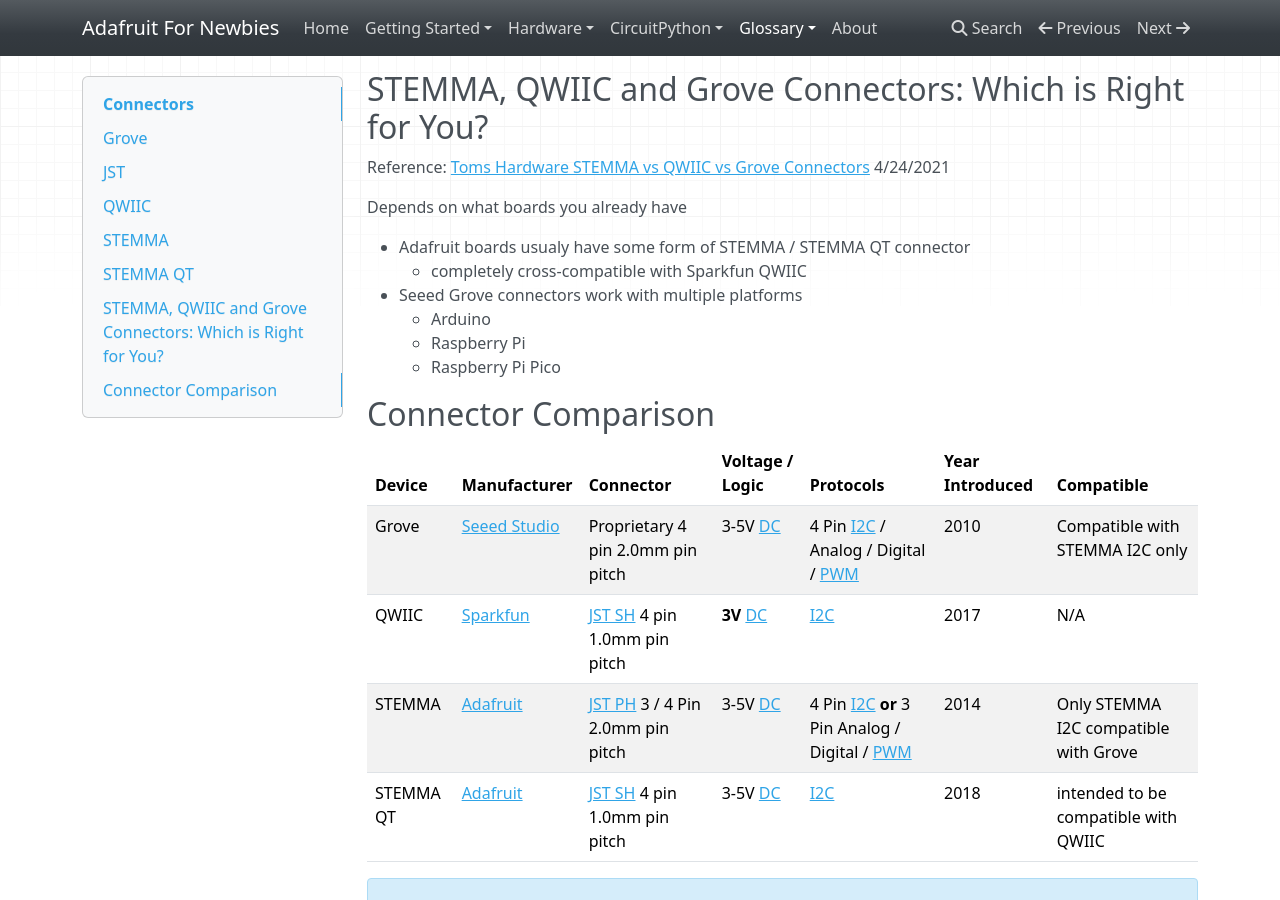
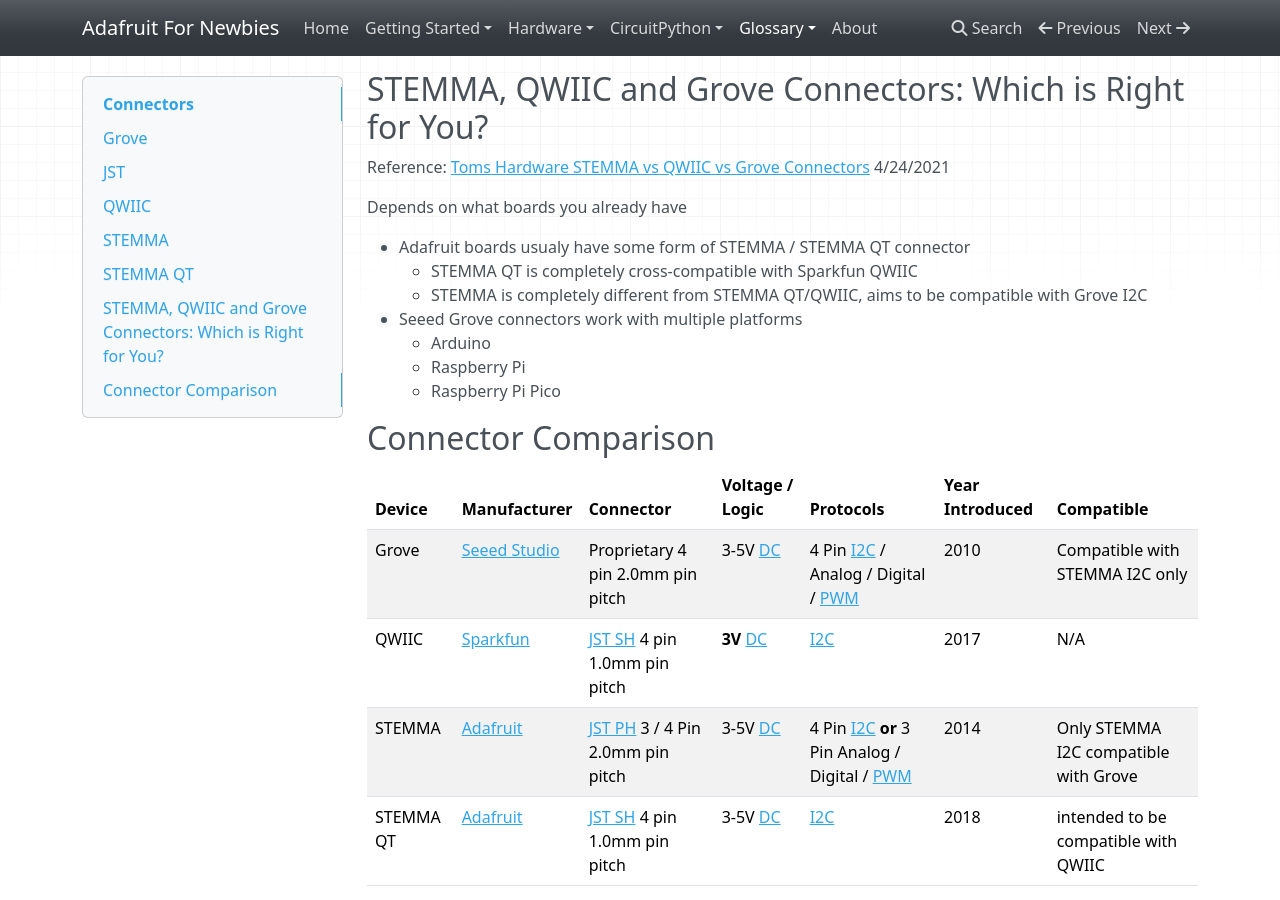
Before and after one commit to jliu70/adafruit.usedgoodies.com, an MkDocs documentation site: the page built from docs/glossary/connectors.md, in a window 1280 px wide and 900 px high, scrolled down 4658 px. Built offline with MkDocs 1.6.1, drawn with Linux system fonts in a browser that asks for light colours; nearby versions of some CDN libraries.

Commit message:
updates 2022-02-14

```diff
--- a/docs/glossary/connectors.md
+++ b/docs/glossary/connectors.md
@@ -194,7 +194,8 @@
 Depends on what boards you already have
 
 - Adafruit boards usualy have some form of STEMMA / STEMMA QT connector
-    - completely cross-compatible with Sparkfun QWIIC
+    - STEMMA QT is completely cross-compatible with Sparkfun QWIIC
+    - STEMMA is completely different from STEMMA QT/QWIIC, aims to be compatible with Grove I2C
 - Seeed Grove connectors work with multiple platforms
     - Arduino
     - Raspberry Pi
```
